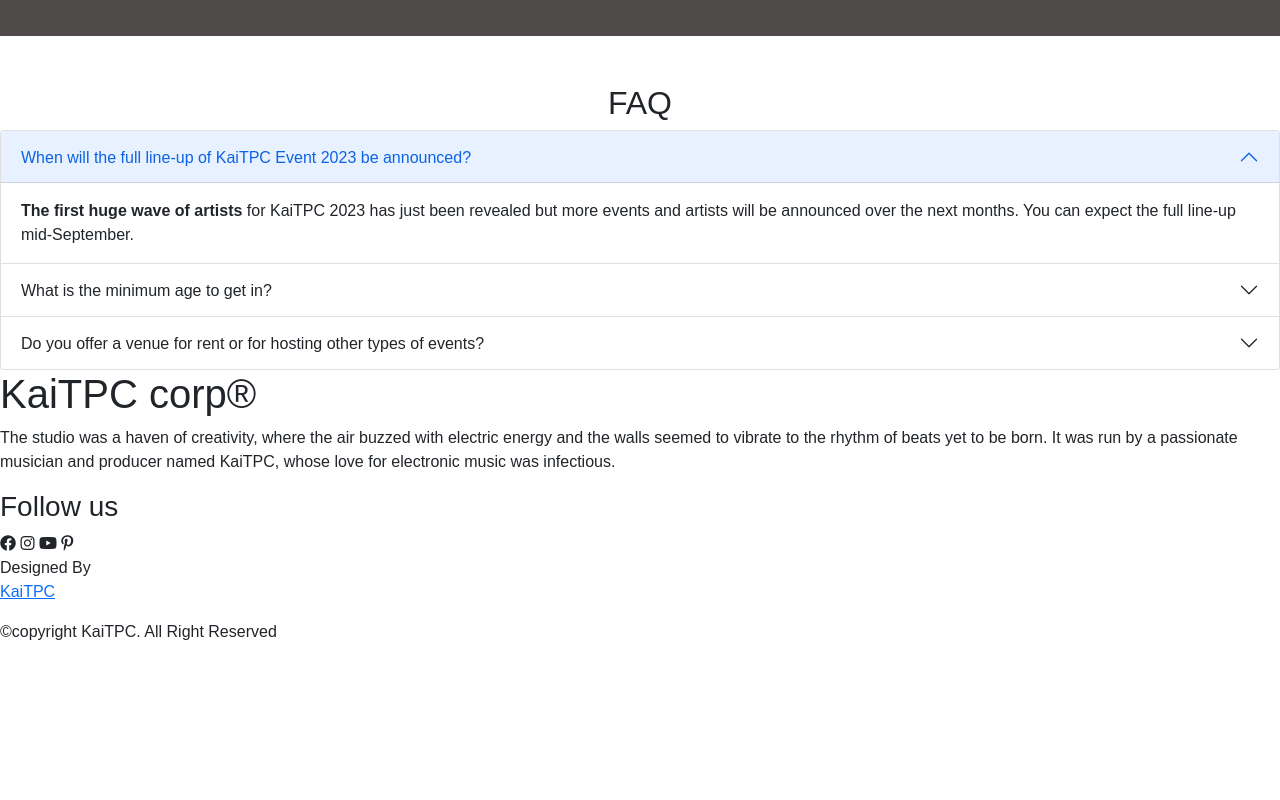
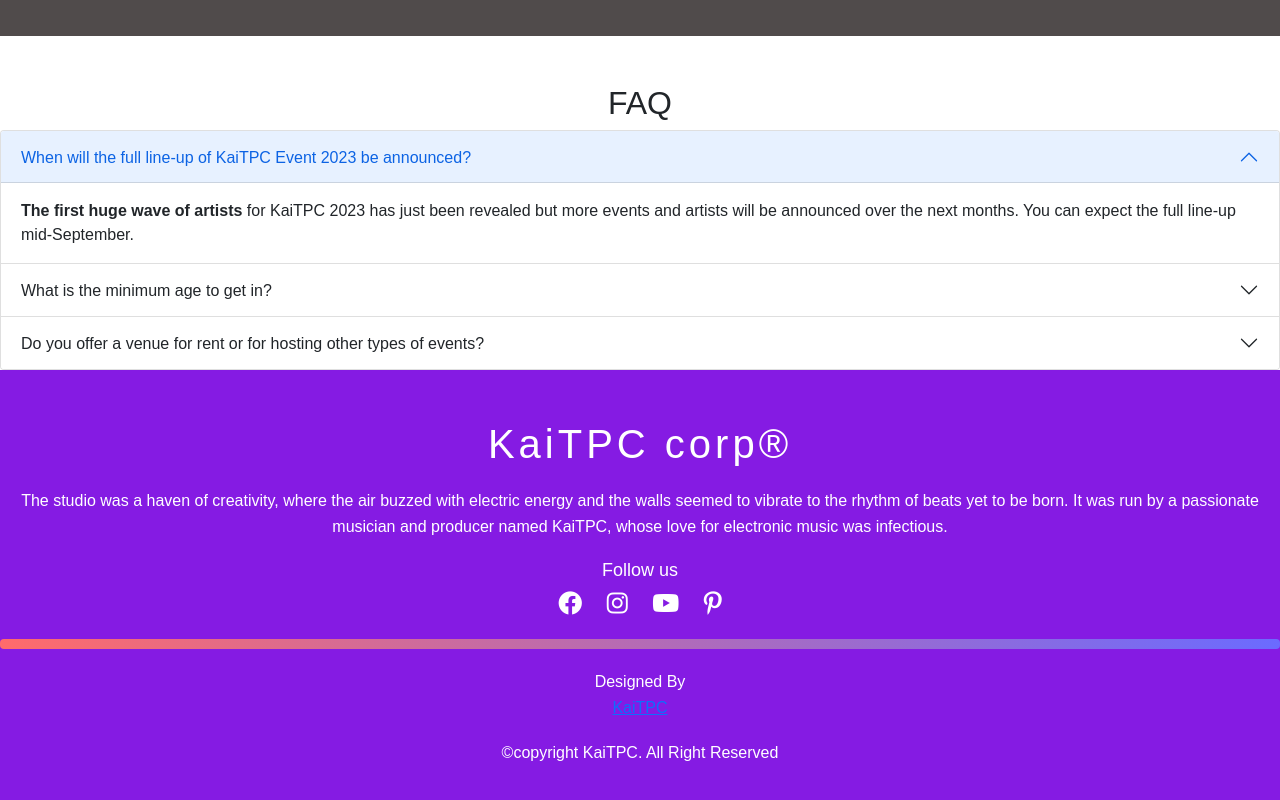
Before and after one commit to KaiTPC/Portfolio-KaiTPC, a plain HTML site: page index.html in a window 1280 px wide. Shown: the part 5324-6124 px from the top of the page. Before the commit the page ends 5984 px from the top, so only its background shows below. Drawn offline with nearby package versions, Linux system fonts and the light colour scheme; a web font is replaced by a local one.

Commit message:
Add files via upload
Signed-off-by: Kaidi Chang <128574454+KaiTPC@users.noreply.github.com>

```diff
--- a/css/style.css
+++ b/css/style.css
@@ -363,3 +363,114 @@
 
 }
 /* Section Service End */
+
+/* Footer start */
+
+body {
+    margin: 0;
+    padding: 0;
+    font-family: Arial, sans-serif;
+  }
+
+  #footer {
+    background-color: #851be3;
+    color: #fff;
+    text-align: center;
+    padding: 50px 0;
+  }
+
+  #footer h1 {
+    font-size: 2.5rem;
+    letter-spacing: 4px;
+    margin-bottom: 20px;
+  }
+
+  #footer p {
+    font-size: 16px;
+    line-height: 1.6;
+    margin-bottom: 20px;
+  }
+
+  .social-links {
+    margin-bottom: 20px;
+  }
+
+  .social-links h3 {
+    font-size: 18px;
+    margin-bottom: 10px;
+  }
+
+  .fa-brands {
+    font-size: 24px;
+    margin: 0 10px;
+    color: #fff;
+    transition: transform 0.3s;
+  }
+
+  .fa-brands:hover {
+    transform: scale(2,3);
+  }
+
+  .credit {
+    height: 10px;
+    margin-bottom: 20px;
+    background: linear-gradient(to right, #ff6b6b, #6b6bff);
+    border-radius: 4px;
+  }
+
+  .credit:before {
+    content: "";
+    display: block;
+    width: 100%;
+    height: 100%;
+    background: linear-gradient(to right, #6b6bff, #ff6b6b);
+    border-radius: 4px;
+  }
+
+  .credit:after {
+    content: "";
+    display: block;
+    width: 100%;
+    height: 100%;
+    background: linear-gradient(to right, #ff6b6b, #6b6bff);
+    border-radius: 4px;
+  }
+
+  .credit:before,
+  .credit:after {
+    content: "";
+    display: block;
+    width: 100%;
+    height: 100%;
+    position: absolute;
+    z-index: -1;
+    top: 0;
+    left: 0;
+    animation: animate 2s linear infinite;
+    opacity: 0.5;
+  }
+
+  @keyframes animate {
+    0% {
+      transform: translateX(-100%);
+    }
+    50% {
+        transform: translateX(0);
+      }
+    100% {
+      transform: translateX(100%);
+    }
+  }
+
+  .footer a {
+    color: #6b6bff;
+    text-decoration: none;
+    transition: color 0.3s;
+  }
+
+  .footer a:hover {
+    color: #f5f0f0;
+  }
+
+
+/* Footer End */
--- /dev/null
+++ b/css/stylesongfinder.css
@@ -0,0 +1,81 @@
+body {
+  font-family: Arial, sans-serif;
+  margin: 0;
+  padding: 0;
+  background-color: #f8f8f8;
+}
+
+nav {
+  background-color: #6b5b95;
+  color: white;
+  padding: 1rem;
+  display: flex;
+  justify-content: space-between;
+  align-items: center;
+  box-shadow: 0px 2px 4px rgba(0, 0, 0, 0.1);
+}
+
+nav h1 {
+  font-size: 1.5rem;
+}
+
+nav p {
+  font-size: 1rem;
+  margin-right: 1rem;
+}
+
+nav input[type="text"] {
+  padding: 0.5rem;
+  border: none;
+  border-radius: 4px;
+  box-shadow: 0px 2px 4px rgba(0, 0, 0, 0.1);
+}
+
+nav button {
+  padding: 0.5rem 1rem;
+  background-color: #8e44ad;
+  color: white;
+  border: none;
+  border-radius: 4px;
+  cursor: pointer;
+  box-shadow: 0px 2px 4px rgba(0, 0, 0, 0.1);
+}
+
+main {
+  padding: 2rem;
+  display: grid;
+  grid-template-columns: repeat(auto-fit, minmax(200px, 1fr));
+  gap: 20px;
+}
+
+.song-item {
+  background-color: white;
+  border-radius: 4px;
+  box-shadow: 0px 4px 6px rgba(0, 0, 0, 0.1);
+  padding: 1rem;
+  transition: transform 0.3s, box-shadow 0.3s;
+}
+
+.song-item:hover {
+  transform: translateY(-5px);
+  box-shadow: 0px 8px 10px rgba(0, 0, 0, 0.2);
+}
+
+.song-details {
+  flex-grow: 1;
+}
+
+.song-title {
+  font-weight: bold;
+  color: #6b5b95;
+}
+
+.song-artist {
+  font-size: 0.8rem;
+  color: #888;
+}
+
+.song-duration {
+  font-size: 0.8rem;
+  color: #888;
+}
```
